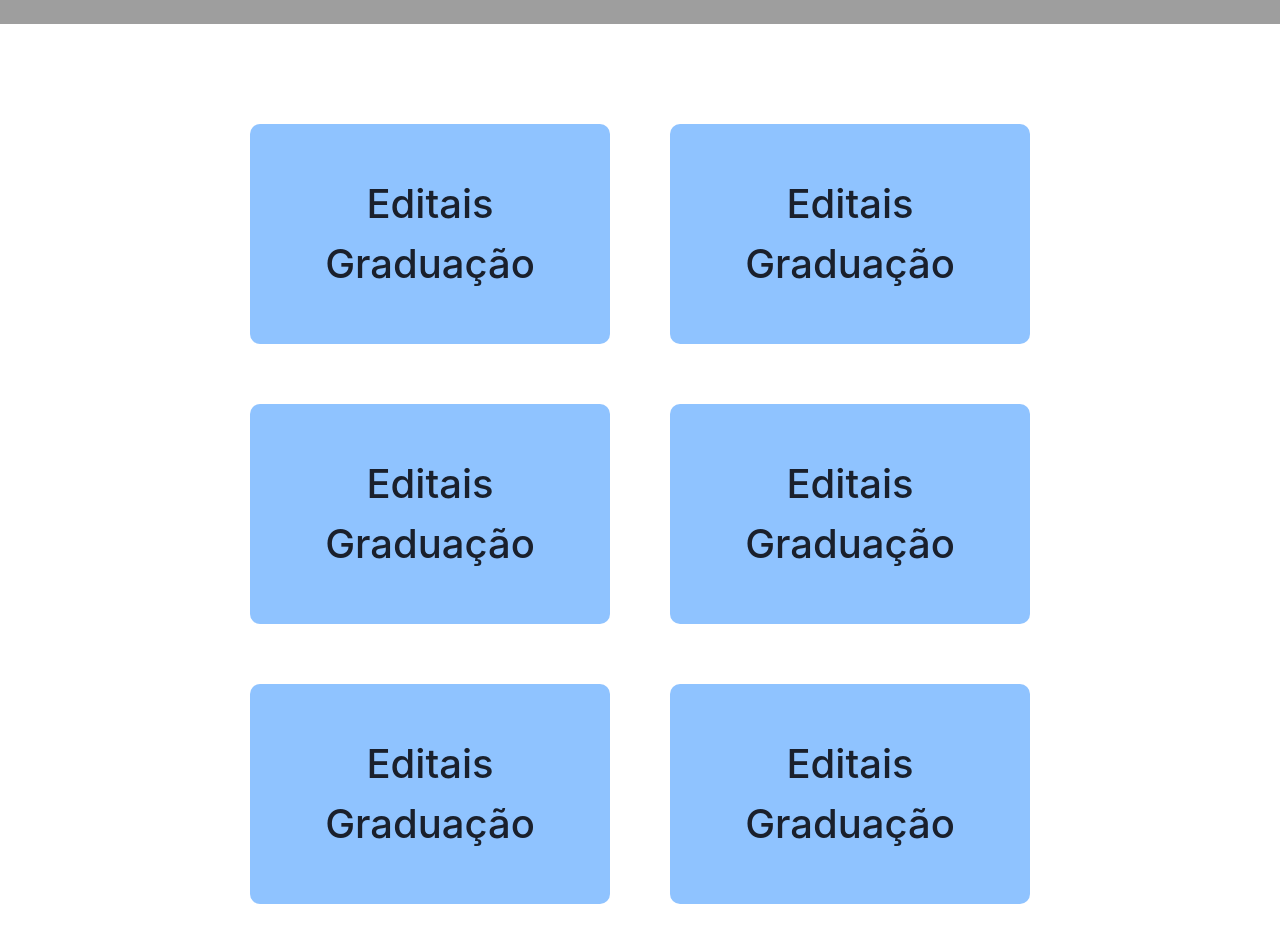
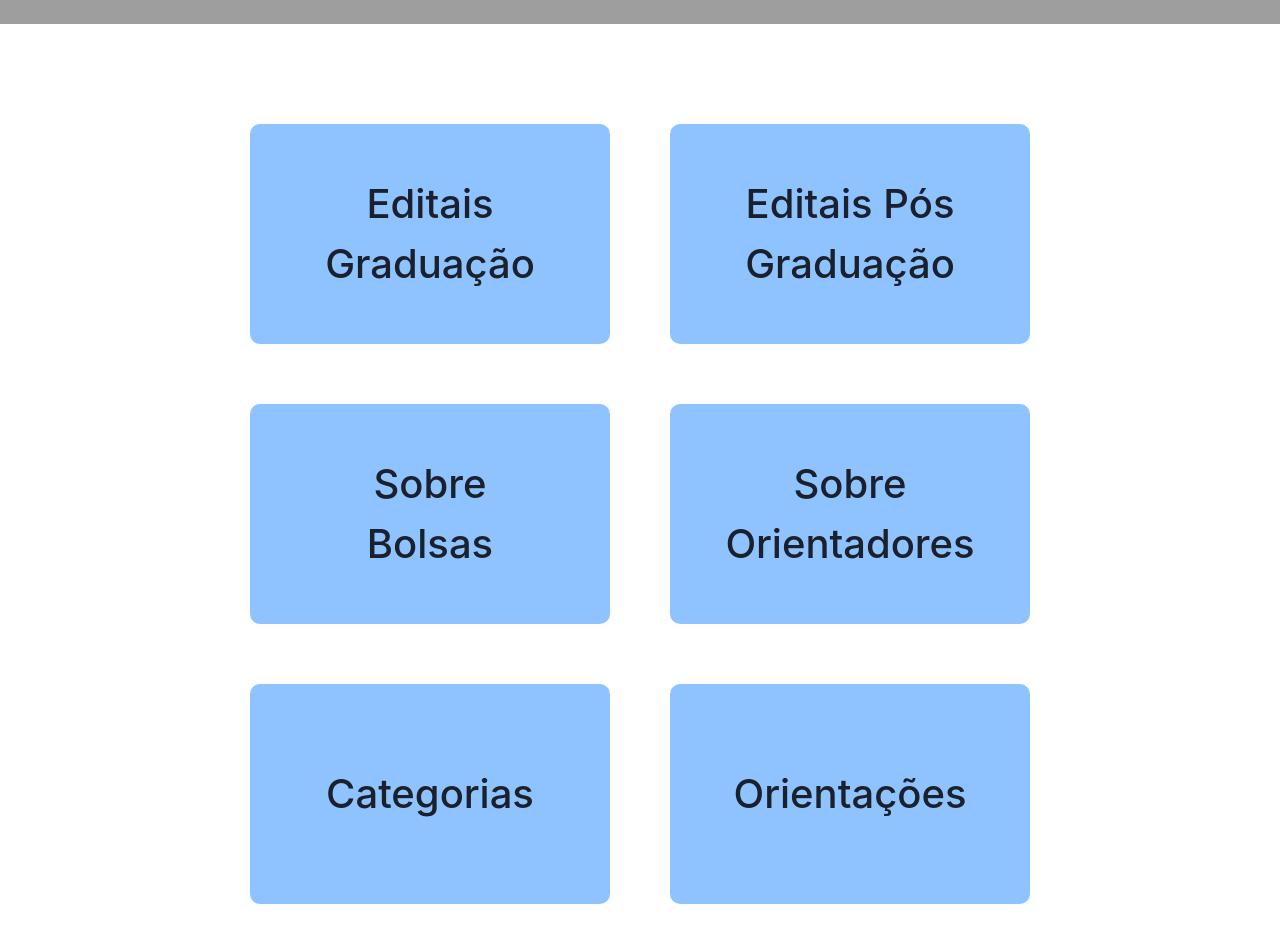
Before and after one commit to mattd-silva22/UFBA--gerenciamento-de-bolsas-front, a React (Create React App) app: page / in a window 1280 px wide. Shown: the part 620-1562 px from the top of the page. Built offline with nearby package versions, Linux system fonts and the light colour scheme; grey boxes are pictures that could not be loaded.

Commit message:
fix: messages on infocards

```diff
--- a/src/pages/Home.tsx
+++ b/src/pages/Home.tsx
@@ -19,11 +19,11 @@ export default function Home() {
 
       <Infocards>
         <Center onClick={()=>{navigate("/")}} textAlign={'center'} h="110px" w="360px" padding={"110px 180px"} bg="#8FC3FF" borderRadius="10px" fontWeight={"500"} fontSize="40px">Editais Graduação</Center>
-        <Center onClick={()=>{navigate("/")}} textAlign={'center'} h="110px" w="360px" padding={"110px 180px"} bg="#8FC3FF" borderRadius="10px" fontWeight={"500"} fontSize="40px">Editais Graduação</Center>
-        <Center onClick={()=>{navigate("/")}} textAlign={'center'} h="110px" w="360px" padding={"110px 180px"} bg="#8FC3FF" borderRadius="10px" fontWeight={"500"} fontSize="40px">Editais Graduação</Center>
-        <Center onClick={()=>{navigate("/")}} textAlign={'center'} h="110px" w="360px" padding={"110px 180px"} bg="#8FC3FF" borderRadius="10px" fontWeight={"500"} fontSize="40px">Editais Graduação</Center>
-        <Center onClick={()=>{navigate("/")}} textAlign={'center'} h="110px" w="360px" padding={"110px 180px"} bg="#8FC3FF" borderRadius="10px" fontWeight={"500"} fontSize="40px">Editais Graduação</Center>
-        <Center onClick={()=>{navigate("/")}} textAlign={'center'} h="110px" w="360px" padding={"110px 180px"} bg="#8FC3FF" borderRadius="10px" fontWeight={"500"} fontSize="40px">Editais Graduação</Center>
+        <Center onClick={()=>{navigate("/")}} textAlign={'center'} h="110px" w="360px" padding={"110px 180px"} bg="#8FC3FF" borderRadius="10px" fontWeight={"500"} fontSize="40px">Editais Pós Graduação</Center>
+        <Center onClick={()=>{navigate("/")}} textAlign={'center'} h="110px" w="360px" padding={"110px 180px"} bg="#8FC3FF" borderRadius="10px" fontWeight={"500"} fontSize="40px">Sobre Bolsas</Center>
+        <Center onClick={()=>{navigate("/")}} textAlign={'center'} h="110px" w="360px" padding={"110px 180px"} bg="#8FC3FF" borderRadius="10px" fontWeight={"500"} fontSize="40px">Sobre Orientadores</Center>
+        <Center onClick={()=>{navigate("/")}} textAlign={'center'} h="110px" w="360px" padding={"110px 180px"} bg="#8FC3FF" borderRadius="10px" fontWeight={"500"} fontSize="40px">Categorias</Center>
+        <Center onClick={()=>{navigate("/")}} textAlign={'center'} h="110px" w="360px" padding={"110px 180px"} bg="#8FC3FF" borderRadius="10px" fontWeight={"500"} fontSize="40px">Orientações</Center>
       </Infocards>
 
 
```
